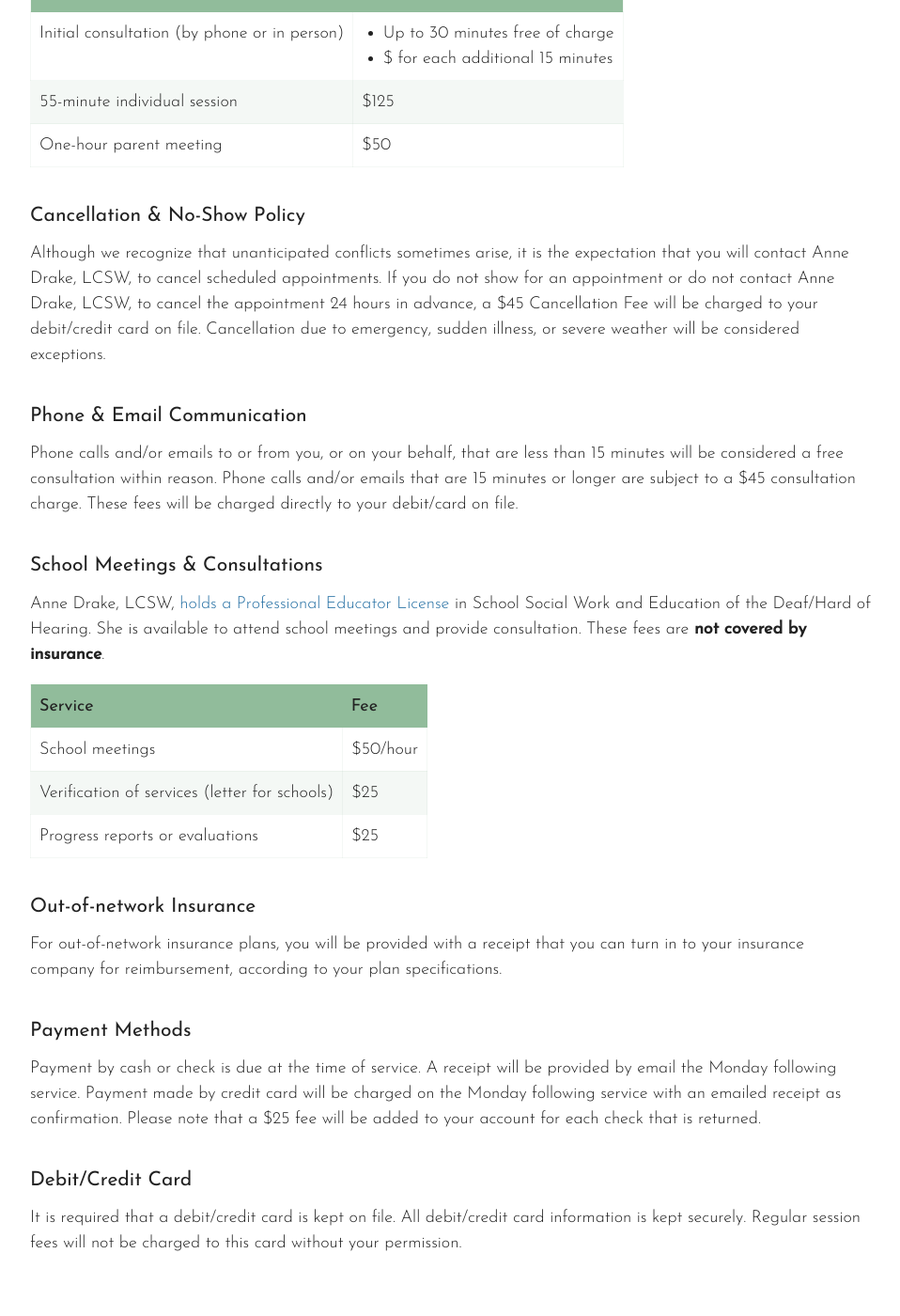
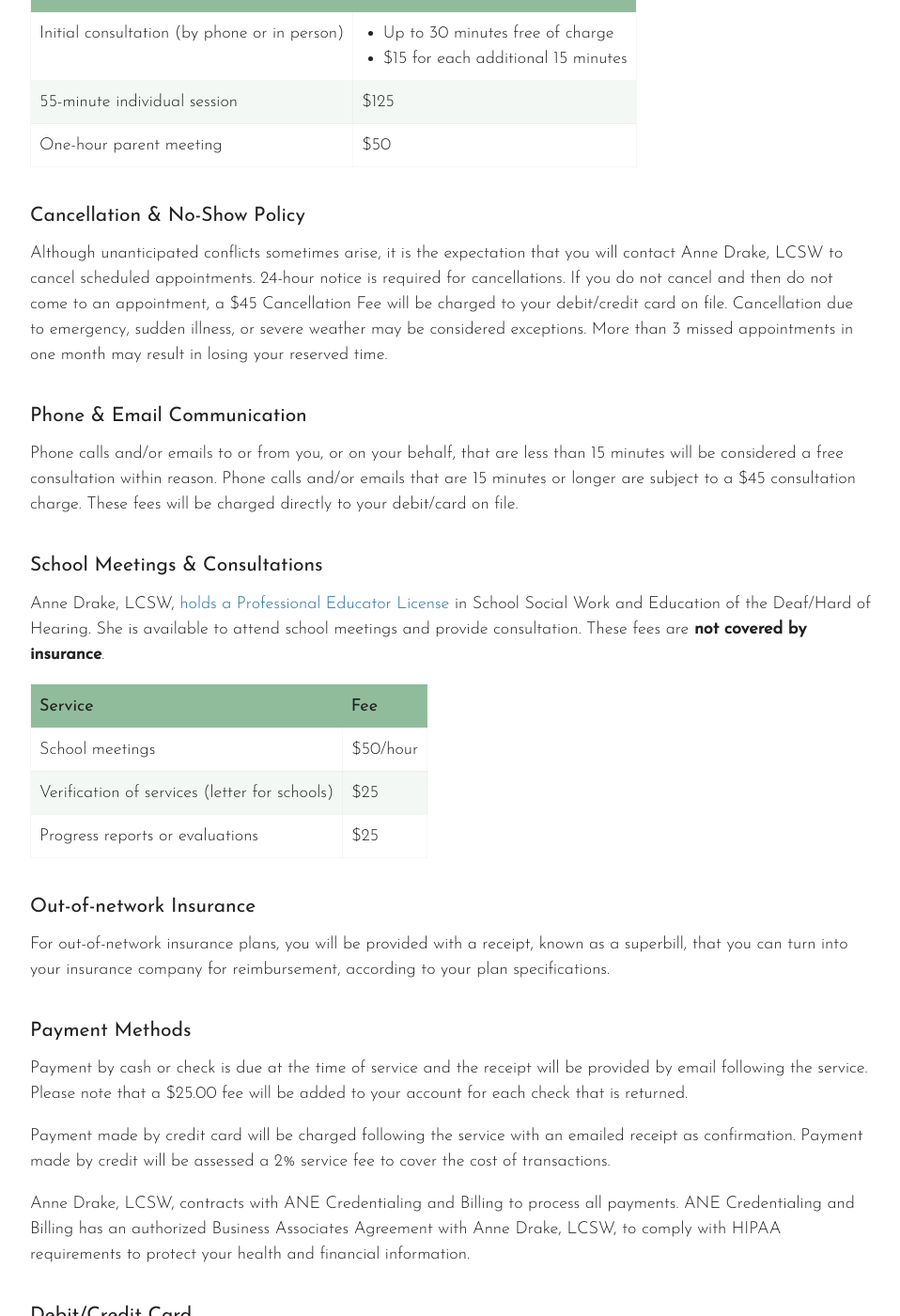
Before and after one commit to tddrake485/tddrake485.github.io, a Jekyll site: the page built from payments.html, in a window 1280 px wide and 1400 px high, scrolled down 865 px. Shown: the whole window at 94% size, without its empty margins (160-1118 px from the left). Built offline with Jekyll 4.4.1, drawn with Linux system fonts in a browser that asks for light colours; nearby versions of some CDN libraries; some of the changed text lies outside the part shown.

Commit message:
Updates with new info

```diff
--- a/_data/faqs.yml
+++ b/_data/faqs.yml
@@ -1,4 +1,26 @@
 - question: What do I need to prepare for my first appointment?
-  answer: Please download, print, complete, and return the <a href="forms.html">required paperwork</a>.
+  answer: Please download, print, complete, and return the <a href="forms.html">required paperwork</a> with you to the first appointment. If you have any questions, please ask! If you are using insurance, please check with them prior to the first appointment to ensure that clinical social work services are part of your plan.
+
 - question: What can I expect at my first appointment?
-  answer: The first appointment is an assessment.
+  answer: The first appointment is an assessment and the beginning of the therapeutic relationship. This will be an opportunity for me to get know you and your child and begin to build rapport. The last fifteen minutes will be used to talk with the parents about the therapeutic process and what to expect as sessions continue.
+
+- question: What is play therapy?
+  answer: Play therapy is a method of therapy that utilizes play through toys, games, and art. For children, understanding and expressing feelings can be confusing and scary. Play provides a safe, non-threatening way for them to address their issues, while also learning new skills and ways to manage emotions. Using both child-centered play therapy and other directive activities provides them with a variety of ways to understand, express and manage their emotions. For more information on play therapy, please visit the <a href="http://http://www.a4pt.org/" target="_blank">Association of Play Therapy</a> website.
+
+- question: Do you only use play therapy?
+  answer: No, I use a variety of approaches based on what works best for the child/client. Although I do believe that play therapy is one of the most successful methods to use with children and this is my primary approach, I also include more directive activities to address specific concerns and issues.
+
+- question: Do you only see children?
+  answer: As a Licensed Clinical Social Worker, I am trained to work with all ages of clients and address a variety of needs. I currently work with clients from ages 4 through adulthood.
+
+- question: Do you accept insurance?
+  answer: I am currently in the process of becoming a provider for Blue Cross Blue Shield of Illinois, but I am not able to accept insurance at this time. I will be considered out-of-network for all other providers. I can provide you with a receipt, known as a superbill, that you can submit to your provider for partial reimbursement.
+
+- question: Do you have to give my child a diagnosis?
+  answer: Insurance providers require a diagnosis in order for services to be reimbursed. If you choose to use insurance, I must provide a diagnosis. For this reason, many parents will choose to pay out of pocket rather than use insurance. There are some insurance plans that will not cover certain diagnoses, such as those pertaining to adjustments or relationship issues. Insurance companies may also limit the number of sessions a client can use based on of their diagnosis or pay for only certain types of treatment, influencing the overall treatment process without client's best interest in mind.
+
+- question: When and how do I pay you for the session?
+  answer: Payment is due at the time of the session. I accept cash, check, credit cards (including HAS cards.) Payment made by credit card will be assessed a $2.00 service fee to cover the cost of transactions. Please see the Financial Policy page for specific information regarding payments.
+
+- question: What are your hours?
+  answer: I work Sunday through Thursday by appointment. Weekend and after school hours are the most popular and can be harder to get. If you live near the office and have some flexibility, please consider a before-school appointment for more availability.
--- a/about.html
+++ b/about.html
@@ -21,6 +21,8 @@
       <li>Fluent in American Sign Language</li>
     </ul>
     <h3>Experience</h3>
-    <p>As a practicing social worker since 2007, I am passionate about helping individuals express their feelings in healthy, safe, and constructive ways. My areas of competency include anxiety, depression, self-esteem/identity, anger, behavioral issues, executive functioning, understanding feelings and emotions, social skills, Autism Spectrum Disorders, ADHD, and other child-related issues and concerns.</p>
+    <p>I have been working with children and families since 1998, first as a teacher and then as a school social worker. As a teacher, I understand all the factors that can impact learning and be a barrier to success. As a school social worker, I understand how to address these issues, working with teachers and families to support success in school. Now as a therapist in private practice, I understand the importance of providing a safe, non-threatening space for children and young adults to express their feelings in a way that is meaningful and healing for them.</p>
+    <p>I have worked with children from age 4 to young adults in high school. My areas of expertise include anxiety, depression, self-esteem/identity, anger, behavioral issues, executive functioning, understanding feelings and emotions, social skills, Autism Spectrum Disorders, ADHD, and other child-related issues and concerns.</p>
+    <p>In addition to my work with children and young adults, I have also worked with college students addressing anxiety, depression, ADHD, and other issues that impact their ability to be successful. Many issues that students face as younger children present new challenges as they enter college, and for many students, it is the first time they are attempting to manage these challenges on their own. I am able to provide support to address not only the anxiety and depression, but also study skills.</p>
   </div>
 </section>
--- a/payments.html
+++ b/payments.html
@@ -5,7 +5,12 @@
 <section>
   <h2>{{ page.title }}</h2>
   <p>Payment is due at time of service.</p>
-  {% include note.html content="Unfortunately, we are not currently part of an insurance network. We are in the process of joining the Blue Cross Blue Shield of Illinois network. This page will be updated with the appropriate information when it is available." %}
+  {% for entry in site.data.faqs %}
+    {% if entry.question == "Do you accept insurance?" %}
+      {% include note.html content=entry.answer %}
+    {% endif %}
+  {% endfor %}
+
 </section>
 <section>
   <h3>Session Fees</h3>
@@ -22,7 +27,7 @@
         <td>
           <ul>
             <li>Up to 30 minutes free of charge</li>
-            <li>&#36; for each additional 15 minutes</li>
+            <li>&#36;15 for each additional 15 minutes</li>
           </ul>
         </td>
       </tr>
@@ -39,7 +44,7 @@
 </section>
 <section>
   <h3>Cancellation &amp; No-Show Policy</h3>
-  <p>Although we recognize that unanticipated conflicts sometimes arise, it is the expectation that you will contact Anne Drake, LCSW, to cancel scheduled appointments. If you do not show for an appointment or do not contact Anne Drake, LCSW, to cancel the appointment 24 hours in advance, a &#36;45 Cancellation Fee will be charged to your debit/credit card on file. Cancellation due to emergency, sudden illness, or severe weather will be considered exceptions.</p>
+  <p>Although unanticipated conflicts sometimes arise, it is the expectation that you will contact Anne Drake, LCSW to cancel scheduled appointments. 24-hour notice is required for cancellations. If you do not cancel and then do not come to an appointment, a &#36;45 Cancellation Fee will be charged to your debit/credit card on file. Cancellation due to emergency, sudden illness, or severe weather may be considered exceptions. More than 3 missed appointments in one month may result in losing your reserved time.</p>
 </section>
 <section>
   <h3>Phone &amp; Email Communication</h3>
@@ -73,13 +78,16 @@
 </section>
 <section>
   <h3>Out-of-network Insurance</h3>
-  <p>For out-of-network insurance plans, you will be provided with a receipt that you can turn in to your insurance company for reimbursement, according to your plan specifications.</p>
+  <p>For out-of-network insurance plans, you will be provided with a receipt, known as a superbill, that you
+can turn into your insurance company for reimbursement, according to your plan specifications.</p>
 </section>
 <section>
   <h3>Payment Methods</h3>
-  <p>Payment by cash or check is due at the time of service. A receipt will be provided by email the Monday following service. Payment made by credit card will be charged on the Monday following service with an emailed receipt as confirmation. Please note that a &#36;25 fee will be added to your account for each check that is returned.</p>
+  <p>Payment by cash or check is due at the time of service and the receipt will be provided by email following the service. Please note that a &#36;25.00 fee will be added to your account for each check that is returned.</p>
+  <p>Payment made by credit card will be charged following the service with an emailed receipt as confirmation. Payment made by credit will be assessed a 2&#37; service fee to cover the cost of transactions.</p>
+  <p>Anne Drake, LCSW, contracts with ANE Credentialing and Billing to process all payments. ANE Credentialing and Billing has an authorized Business Associates Agreement with Anne Drake, LCSW, to comply with HIPAA requirements to protect your health and financial information.</p>
 </section>
 <section>
   <h3>Debit/Credit Card</h3>
-  <p>It is required that a debit/credit card is kept on file. All debit/credit card information is kept securely. Regular session fees will not be charged to this card without your permission.</p>
+  <p>It is required that a debit/credit card is kept on file. All debit/credit card information is kept securely. Regular session fees <strong>will not</strong> be charged to this card without your permission.</p>
 </section>
```
Also changed, not shown: index.html (+9 -4 lines), 2 other files.
